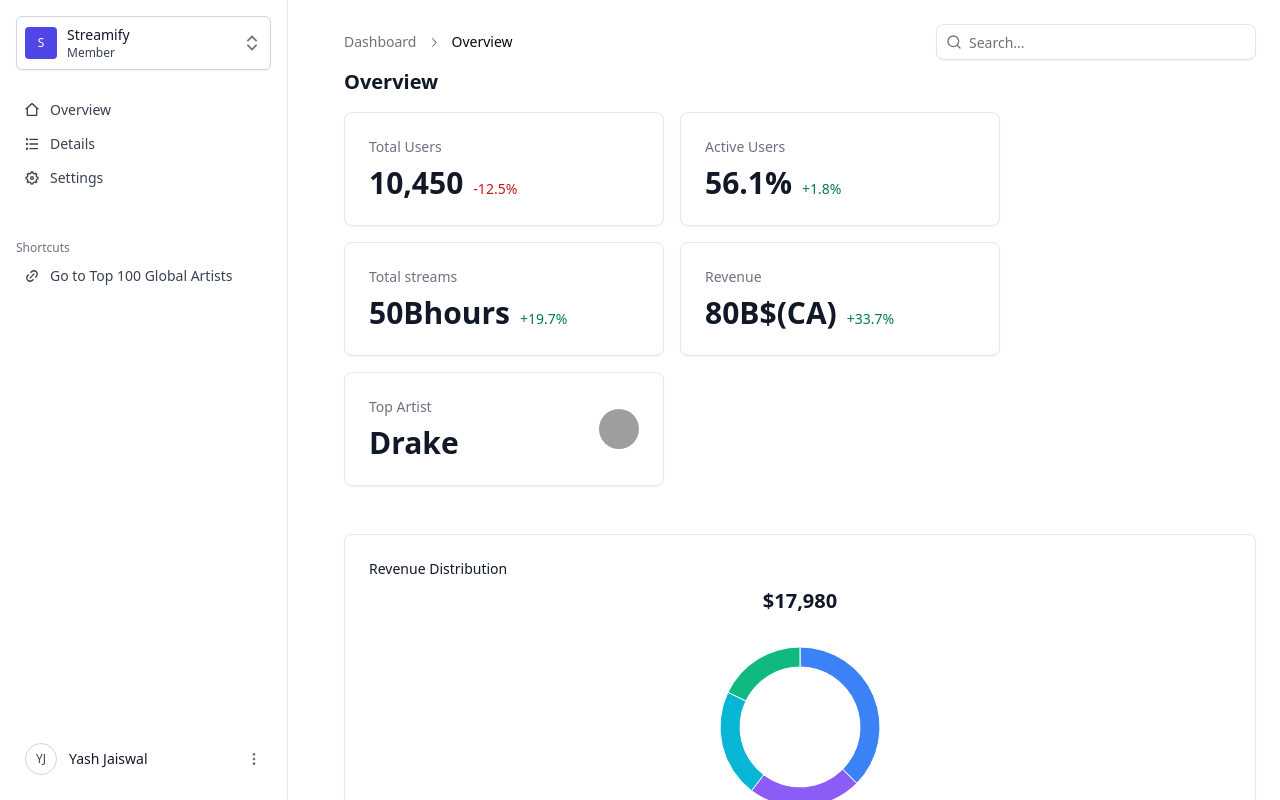
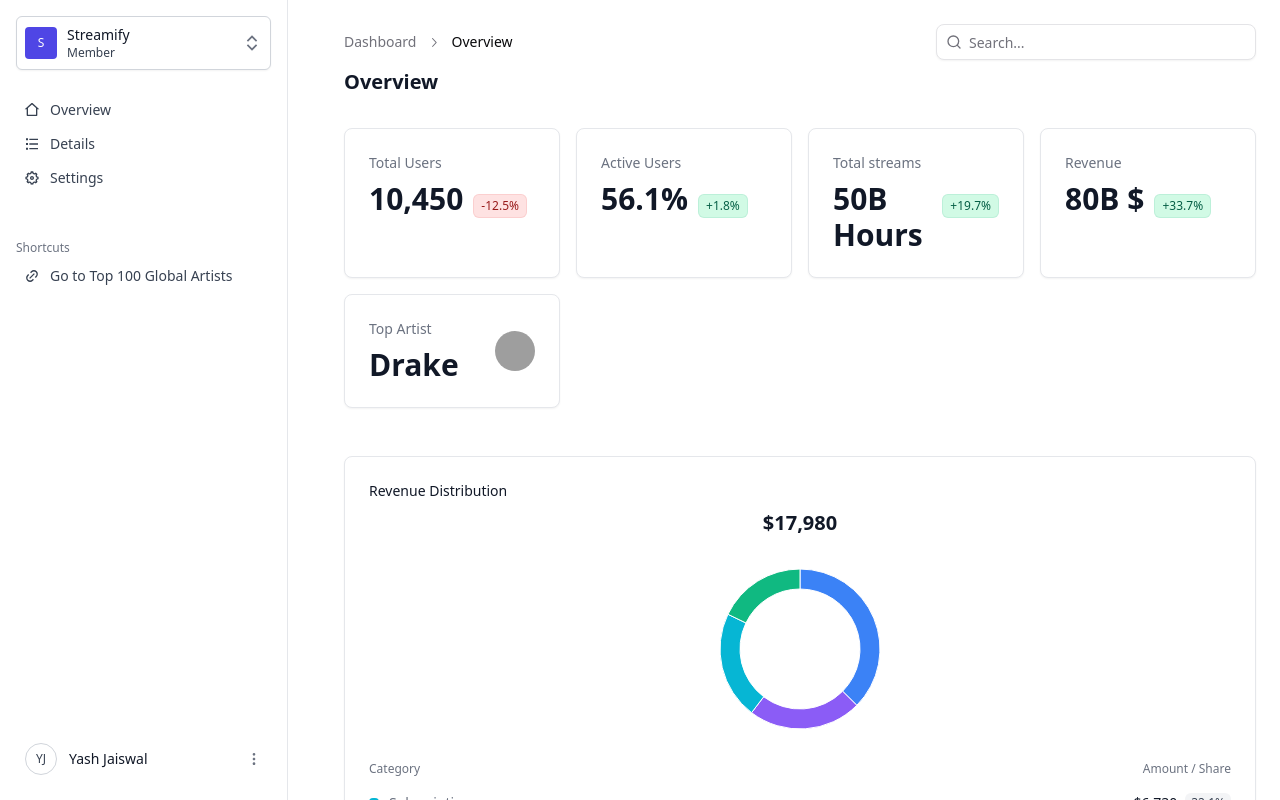
Before and after one commit to theyashjaiswal/streamify-speedy-labs, a React (Vite) app: page / in a window 1280 px wide. Shown: the top 800 px of the page. Built offline with nearby package versions, Linux system fonts and the light colour scheme; grey boxes are pictures that could not be loaded.

Commit message:
update keymetrics layout

```diff
--- a/src/Keymetrics.tsx
+++ b/src/Keymetrics.tsx
@@ -26,14 +26,14 @@ const data = [
   },
   {
     name: "Total streams",
-    stat: "50Bhours",
+    stat: "50B Hours",
     change: "+19.7%",
     changeType: "positive",
     cardType: "NoAvatar",
   },
   {
     name: "Revenue",
-    stat: "80B$(CA)",
+    stat: "80B $",
     change: "+33.7%",
     changeType: "positive",
     cardType: "NoAvatar",
@@ -50,7 +50,7 @@ const data = [
 export default function Keymetrics() {
   return (
     <>
-      <dl className="flex flex-col xl:flex-row  md:flex-nowrap  lg:flex-wrap gap-4 items-center p-6 pt-2">
+      <dl className="grid gap-4 md:grid-cols-2 lg:grid-cols-4 p-6">
         {data.map((item) => (
           <Card key={item.name} className="w-full xl:max-w-80">
             {item.cardType == "Avatar" ? (
@@ -92,9 +92,9 @@ export default function Keymetrics() {
                   <span
                     className={cx(
                       item.changeType === "positive"
-                        ? "text-emerald-700 dark:text-emerald-500"
-                        : "text-red-700 dark:text-red-500",
-                      "text-sm font-medium"
+                        ? "bg-emerald-100 text-emerald-800 ring-emerald-600/10 dark:bg-emerald-400/10 dark:text-emerald-500 dark:ring-emerald-400/20"
+                        : "bg-red-100 text-red-800 ring-red-600/10 dark:bg-red-400/10 dark:text-red-500 dark:ring-red-400/20",
+                      "inline-flex items-center rounded-md px-2 py-1 text-xs font-medium ring-1 ring-inset"
                     )}
                   >
                     {item.change}
--- a/src/RecentStreams.tsx
+++ b/src/RecentStreams.tsx
@@ -1,6 +1,4 @@
-/* eslint-disable @typescript-eslint/no-explicit-any */
-// "use client";
-
+/* eslint-disable @typescript-eslint/no-unused-vars */
 import * as React from "react";
 import {
   CaretSortIcon,
@@ -261,13 +259,25 @@ export function RecentStreams() {
   const [rowSelection, setRowSelection] = React.useState({});
   const [searchTerm, setSearchTerm] = React.useState("");
 
+  // Filtered data based on search term
+  const filteredData = React.useMemo(() => {
+    return data.filter((row) => {
+      const songName = row.songName?.toLowerCase() || "";
+      const artist = row.artist?.toLowerCase() || "";
+      return (
+        songName.includes(searchTerm.toLowerCase()) ||
+        artist.includes(searchTerm.toLowerCase())
+      );
+    });
+  }, [searchTerm]);
+
   const table = useReactTable({
-    data,
+    data: filteredData,
     columns,
     onSortingChange: setSorting,
     onColumnFiltersChange: setColumnFilters,
     getCoreRowModel: getCoreRowModel(),
-    getPaginationRowModel: getPaginationRowModel(), // Pagination row model
+    getPaginationRowModel: getPaginationRowModel(),
     getSortedRowModel: getSortedRowModel(),
     getFilteredRowModel: getFilteredRowModel(),
     onColumnVisibilityChange: setColumnVisibility,
@@ -280,21 +290,8 @@ export function RecentStreams() {
     },
   });
 
-  // Combined filter logic
   const handleSearchChange = (e: React.ChangeEvent<HTMLInputElement>) => {
-    const value = e.target.value.toLowerCase();
-    setSearchTerm(value);
-
-    table.setColumnFilters([
-      {
-        id: "combinedFilter",
-        value: (row) => {
-          const songName = row.getValue("songName").toLowerCase();
-          const artist = row.getValue("artist")?.toLowerCase() || "";
-          return songName.includes(value) || artist.includes(value);
-        },
-      },
-    ]);
+    setSearchTerm(e.target.value);
   };
 
   return (
```
